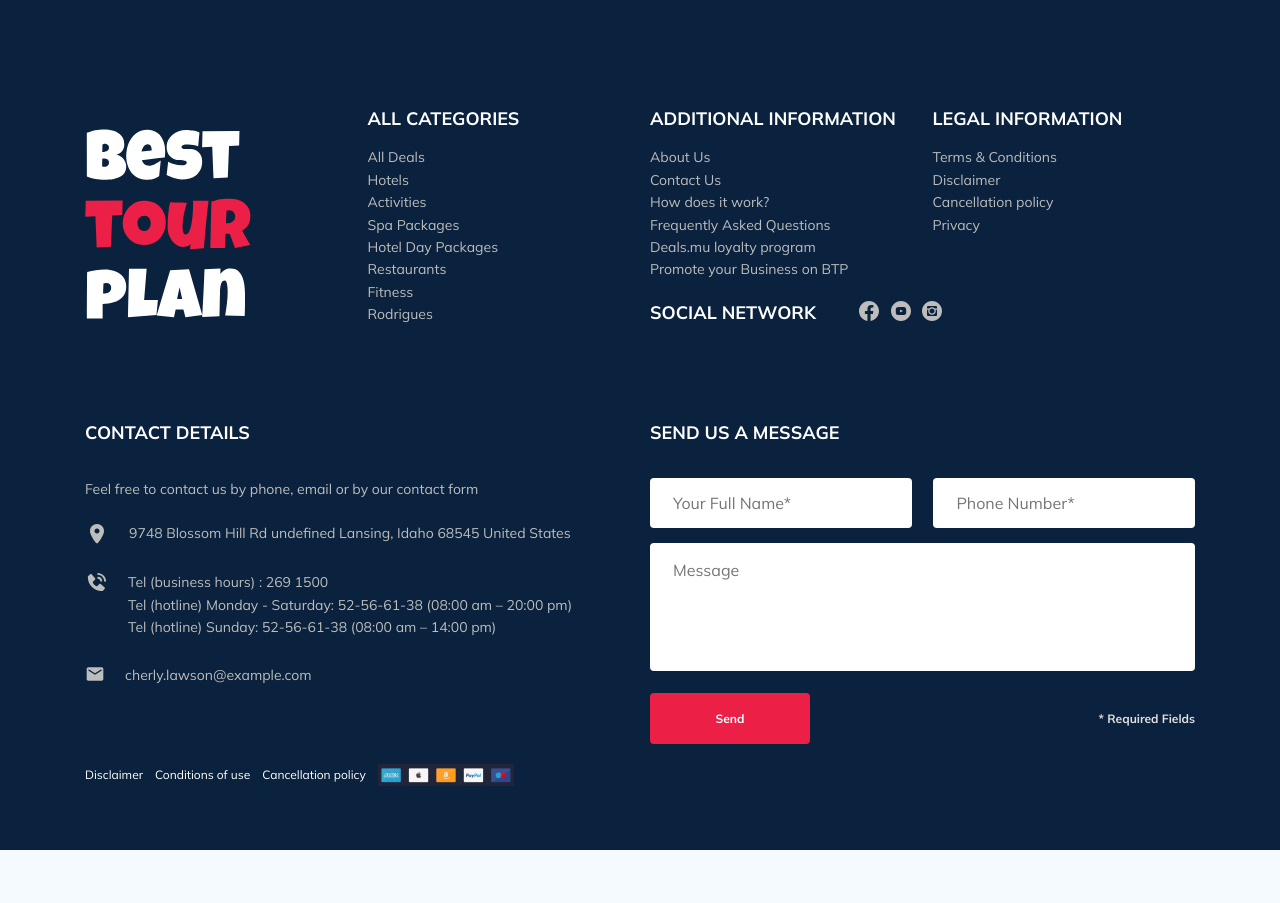
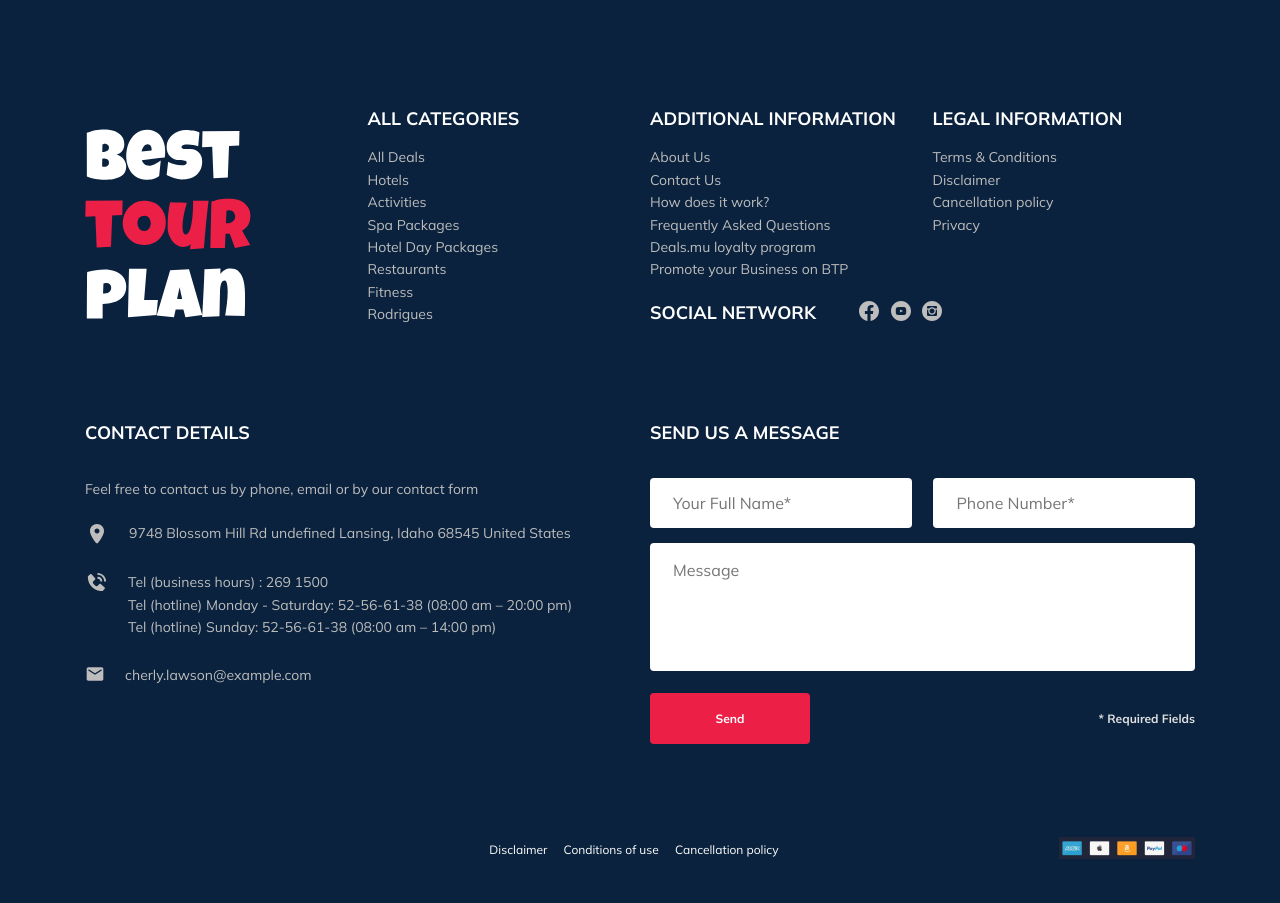
Before and after one commit to webdesignmind/tour-plan, a PHP site: page / in a window 1280 px wide. Shown: the part 3499-4402 px from the top of the page. Before the commit the page ends 4349 px from the top, so only its background shows below. Run offline with PHP 8.4, Linux system fonts and the light colour scheme; some libraries are stand-ins or nearby versions.

Commit message:
create: added adaptive rules for footer

```diff
--- a/css/style.css
+++ b/css/style.css
@@ -1572,6 +1572,8 @@ template {
 }
 
 .footer__bottom {
+  position: relative;
+  margin-top: 95px;
   display: -webkit-box;
   display: -ms-flexbox;
   display: flex;
@@ -1581,10 +1583,15 @@ template {
   -webkit-box-align: center;
       -ms-flex-align: center;
           align-items: center;
-  -ms-grid-row: 5;
-  -ms-grid-row-span: 1;
-  grid-row: 5 / 6;
-  grid-column: span 4;
+  -ms-flex-wrap: wrap;
+      flex-wrap: wrap;
+  -ms-grid-column: 2;
+  -ms-grid-column-span: 3;
+  grid-column: 2 / 5;
+}
+
+.footer__bottom--links {
+  margin: auto;
 }
 
 .footer__bottom--link {
@@ -1595,14 +1602,16 @@ template {
   color: #ffffff;
   cursor: pointer;
   margin-right: 12px;
+  -ms-grid-column: 2;
+  -ms-grid-column-span: 2;
+  grid-column: 2/4;
 }
 
 .footer__bottom--image {
+  position: absolute;
+  right: 0;
   width: 136px;
   height: 22px;
-  -webkit-box-align: end;
-      -ms-flex-align: end;
-          align-items: flex-end;
 }
 
 @media (max-width: 1100px) {
--- a/index.html
+++ b/index.html
@@ -661,15 +661,17 @@ of chamarel" class="card__image">
             </form>
         </div>
         <!-- /.footer__contact-form -->
-        <div class="footer__bottom">
+      </div>
+      <!-- /.footer-wrapper -->
+      <div class="footer__bottom">
+        <div class="footer__bottom--links">
           <a href="#" class="footer__bottom--link">Disclaimer</a>
           <a href="#" class="footer__bottom--link">Conditions of use</a>
           <a href="#" class="footer__bottom--link">Cancellation policy</a>
-          <img src="img/footer-bottom.jpg" alt="image: pay cards" class="footer__bottom--image">
         </div>
-        <!-- /.footer__bottom -->
+        <img src="img/footer-bottom.jpg" alt="image: pay cards" class="footer__bottom--image">
       </div>
-      <!-- /.footer-wrapper -->
+      <!-- /.footer__bottom -->
     </div>
     <!-- /.container -->
   </footer>
--- a/sass/blocks/_footer.sass
+++ b/sass/blocks/_footer.sass
@@ -112,11 +112,15 @@
     line-height: 15px
     color: #E0E0E0
   &__bottom
+    position: relative
+    margin-top: 95px
     display: flex
     justify-content: start
     align-items: center
-    grid-row: 5 / 6
-    grid-column: span 4
+    flex-wrap: wrap
+    grid-column: 2 / 5
+    &--links
+      margin: auto
     &--link
       font-weight: normal
       font-size: 12px
@@ -125,7 +129,9 @@
       color: $light
       cursor: pointer
       margin-right: 12px
+      grid-column: 2/4
     &--image
+      position: absolute
+      right: 0
       width: 136px
       height: 22px
-      align-items: flex-end
```
Also changed, not shown: other parts of css/style.css (+34 -6 lines), css/media.css (+37 -6 lines), sass/media.sass (+27 -7 lines), 2 other files.
